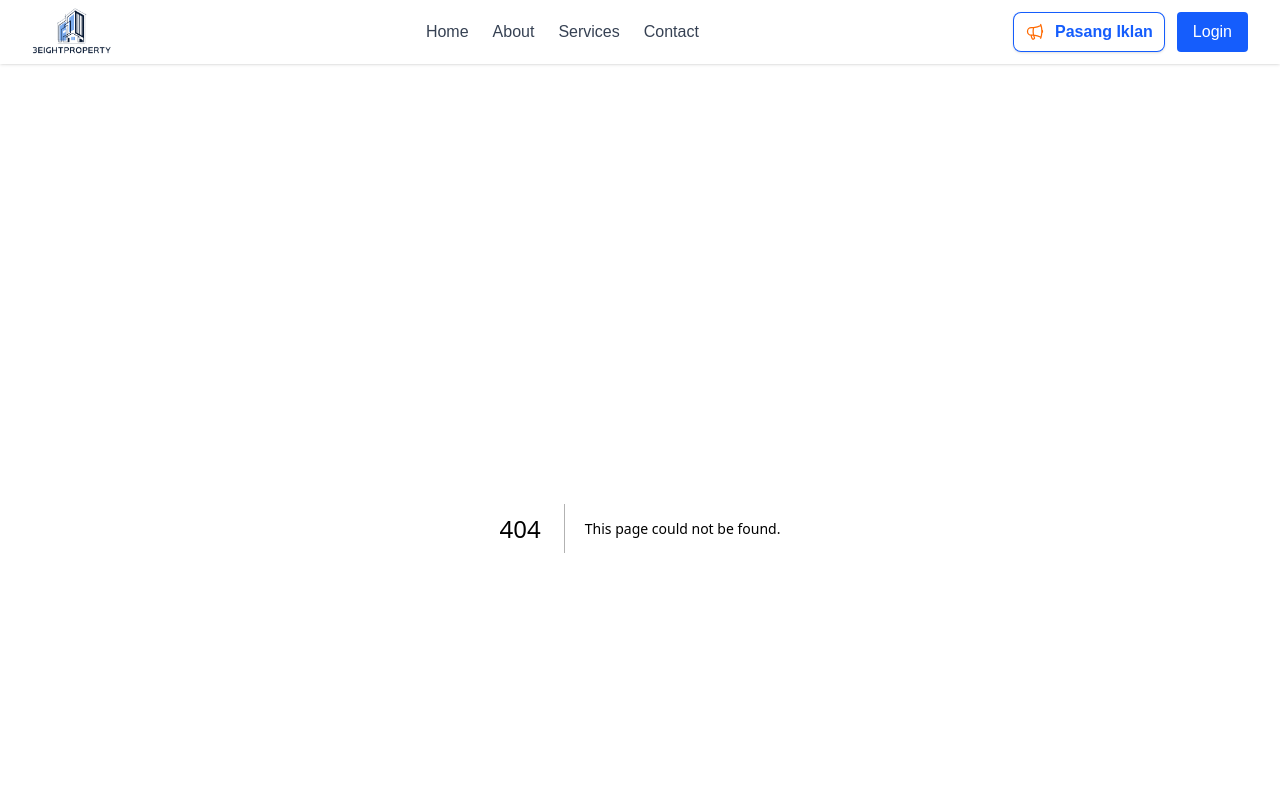
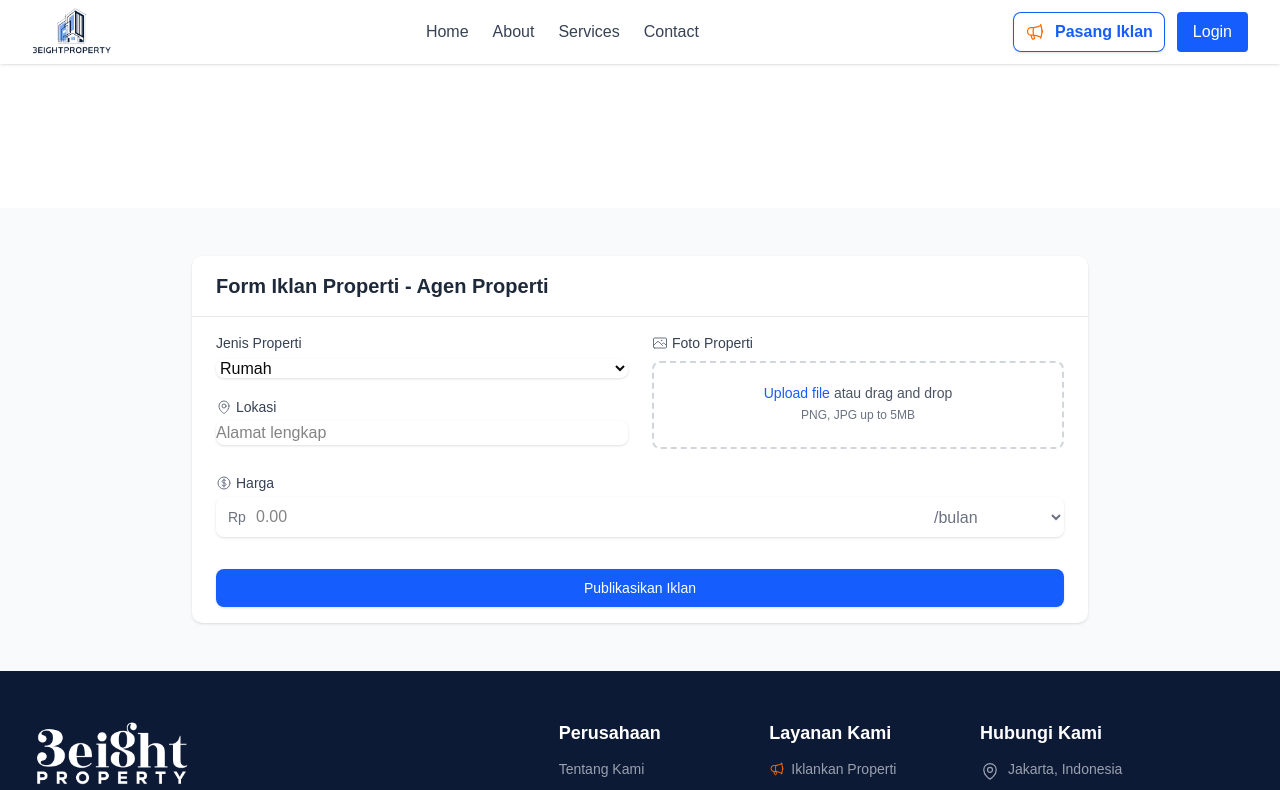
Before and after one commit to mirzachairat/apartrent, a Next.js app: page /listing/form in a window 1280 px wide. Before the commit this address had no page. Shown: the top 790 px of the page. Built offline with nearby package versions, Linux system fonts and the light colour scheme.

Commit message:
update listing form

```diff
--- /dev/null
+++ b/src/app/listing/form/page.tsx
@@ -0,0 +1,53 @@
+'use client'
+
+import { Suspense } from 'react'
+import { useSearchParams } from 'next/navigation'
+import ListingForm from '@/components/Iklan/listingform'
+
+// Create a separate component that uses useSearchParams
+function ListingFormContent() {
+  const searchParams = useSearchParams()
+  const role = searchParams.get('role') || 'agen'
+
+  // Konversi parameter ke format judul
+  const roleTitle = {
+    'pemilik-rumah': 'Pemilik Rumah',
+    'developer': 'Developer',
+    'agen': 'Agen Properti'
+  }[role] || 'Agen Properti'
+
+  return (
+    <div className="bg-gray-50 py-12 px-4 sm:px-6 lg:px-8">
+      <ListingForm role={roleTitle} />
+    </div>
+  )
+}
+
+// Loading skeleton for better UX
+function FormSkeleton() {
+  return (
+    <div className="bg-gray-50 py-12 px-4 sm:px-6 lg:px-8">
+      <div className="max-w-4xl mx-auto">
+        <div className="animate-pulse">
+          <div className="h-8 bg-gray-200 rounded w-1/4 mb-8"></div>
+          <div className="space-y-4">
+            <div className="h-12 bg-gray-200 rounded"></div>
+            <div className="h-64 bg-gray-200 rounded"></div>
+            <div className="h-12 bg-gray-200 rounded w-1/3"></div>
+          </div>
+        </div>
+      </div>
+    </div>
+  )
+}
+
+// Main page component with Suspense
+export default function ListingFormPage() {
+  return (
+    <section className='mt-20'>
+      <Suspense fallback={<FormSkeleton />}>
+        <ListingFormContent />
+      </Suspense>
+    </section>
+  )
+}
```
